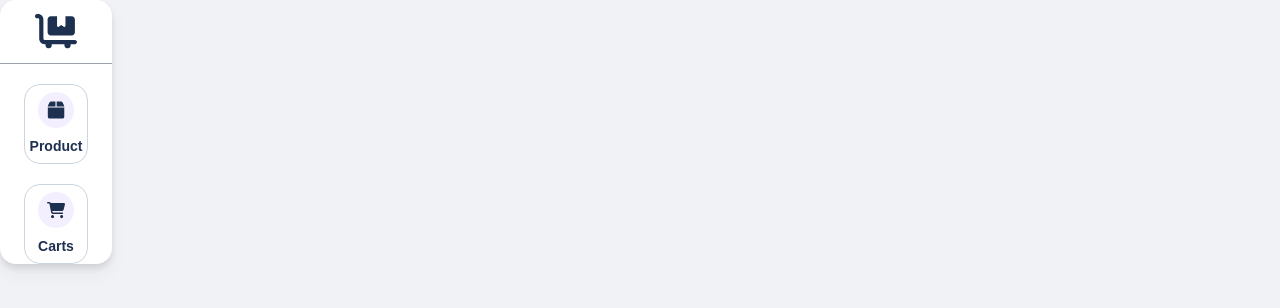
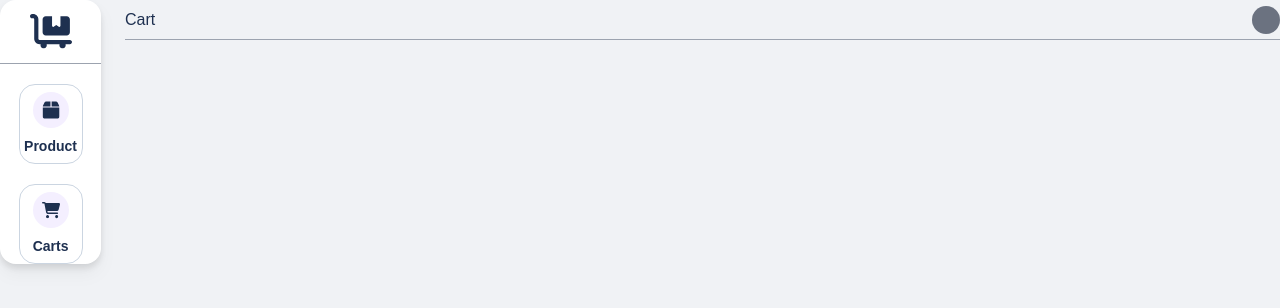
Before and after one commit to chandraapriana/shop, a Next.js app: page /carts in a window 1280 px wide. Shown: the top 308 px of the page. Built offline with nearby package versions, Linux system fonts and the light colour scheme.

Commit message:
feat: create header component

```diff
--- /dev/null
+++ b/src/components/Header/index.tsx
@@ -0,0 +1,10 @@
+const Header = ({ title }: { title: string }) => {
+  return (
+    <div className="w-full h-10 mb-4 border-gray-400 border-b-[1px] flex justify-between items-center">
+      <h1>{title}</h1>
+      <div className="w-7 h-7 rounded-full bg-gray-500"></div>
+    </div>
+  );
+};
+
+export default Header;
--- a/src/modules/CartPage/index.tsx
+++ b/src/modules/CartPage/index.tsx
@@ -1,9 +1,13 @@
+import Header from "@/components/Header";
 import Sidebar from "@/components/Sidebar";
 
 const CartPage = () => {
   return (
     <main className="flex min-h-screen">
       <Sidebar />
+      <div className="w-full h-14">
+        <Header title="Cart" />
+      </div>
     </main>
   );
 };
--- a/src/modules/HomePage/index.tsx
+++ b/src/modules/HomePage/index.tsx
@@ -1,12 +1,16 @@
 import Sidebar from "@/components/Sidebar";
 import BarChart from "./components/BarChart";
 import "@/styles/globals.css";
+import Header from "@/components/Header";
 
 const HomePage = () => {
   return (
     <main className="flex h-screen px-6 py-4 flex-row">
       <Sidebar />
-      <BarChart />
+      <div className="w-full h-14">
+        <Header title="Product" />
+        <BarChart />
+      </div>
     </main>
   );
 };
```
